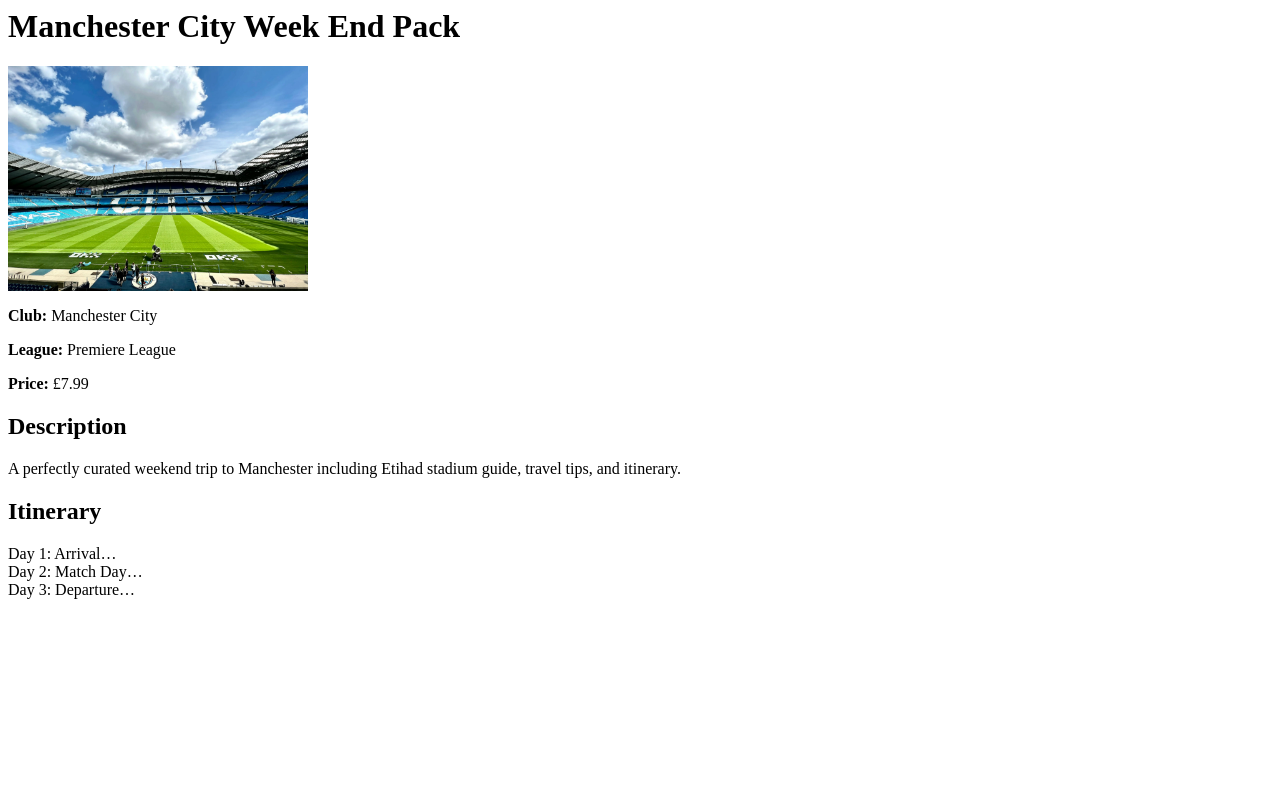
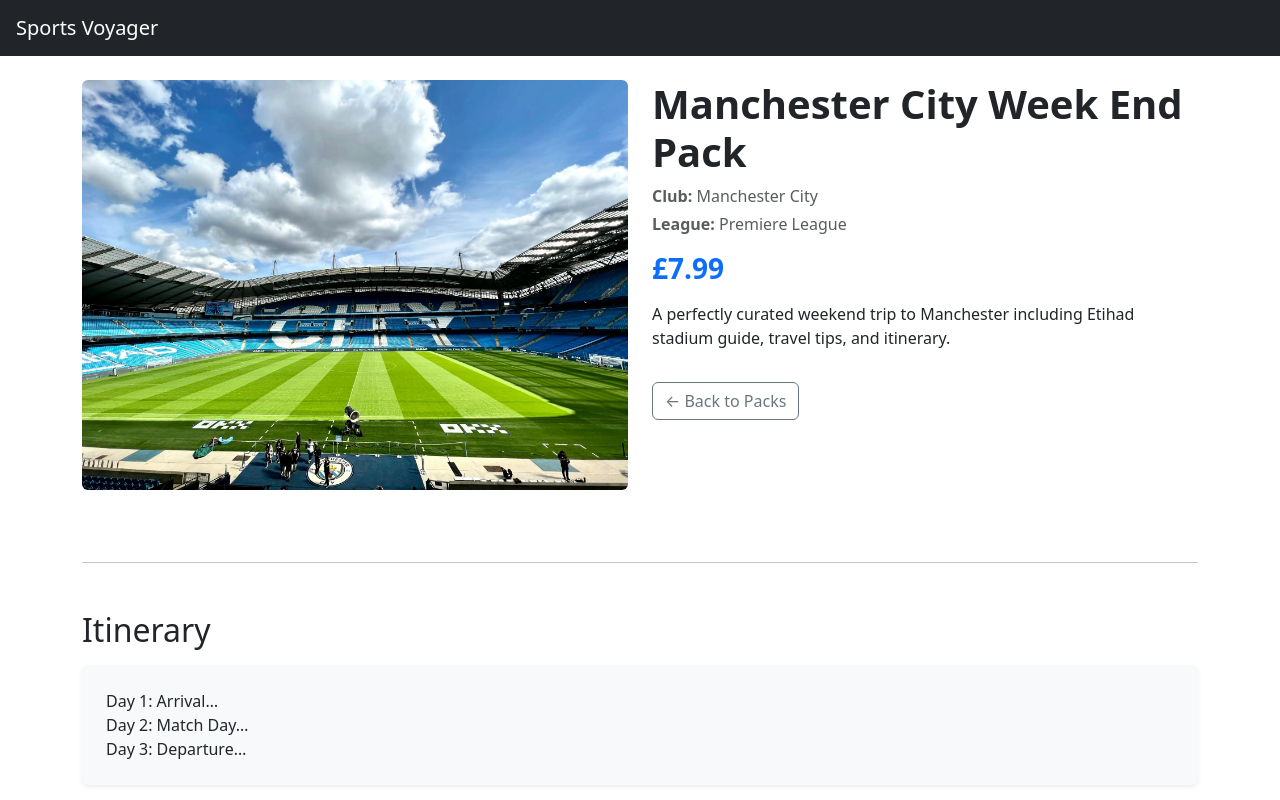
Before and after one commit to Pierre-Louis789/sportsvoyager, a Django app: page /pack/1/ in a window 1280 px wide. Run offline with Django 5.2, Linux system fonts and the light colour scheme; data comes from the database, SQL or seed files in the repository.

Commit message:
Style pack detail page with Bootstrap layout and premium design

```diff
--- a/templates/pack_detail.html
+++ b/templates/pack_detail.html
@@ -1,15 +1,33 @@
-<h1>{{ pack.title }}</h1>
+{% extends "base.html" %}
 
-{% if pack.image %}
-    <img src="{{ pack.image.url }}" width="300">
-{% endif %}
+{% block content %}
 
-<p><strong>Club:</strong> {{ pack.club }}</p>
-<p><strong>League:</strong> {{ pack.league }}</p>
-<p><strong>Price:</strong> £{{ pack.price }}</p>
+<div class="row">
+    <div class="col-md-6">
+        {% if pack.image %}
+            <img src="{{ pack.image.url }}" class="img-fluid rounded mb-4" alt="{{ pack.title }}">
+        {% endif %}
+    </div>
 
-<h2>Description</h2>
-<p>{{ pack.description }}</p>
+    <div class="col-md-6">
+        <h1 class="fw-bold">{{ pack.title }}</h1>
 
-<h2>Itinerary</h2>
-<p>{{ pack.itinerary|linebreaks }}</p>
+        <p class="text-muted mb-1"><strong>Club:</strong> {{ pack.club }}</p>
+        <p class="text-muted mb-3"><strong>League:</strong> {{ pack.league }}</p>
+
+        <h3 class="text-primary fw-bold">£{{ pack.price }}</h3>
+
+        <p class="mt-3">{{ pack.description }}</p>
+
+        <a href="/" class="btn btn-outline-secondary mt-3">← Back to Packs</a>
+    </div>
+</div>
+
+<hr class="my-5">
+
+<h2 class="mb-3">Itinerary</h2>
+<div class="bg-light p-4 rounded shadow-sm">
+    <p class="mb-0" style="white-space: pre-line;">{{ pack.itinerary }}</p>
+</div>
+
+{% endblock %}
```
